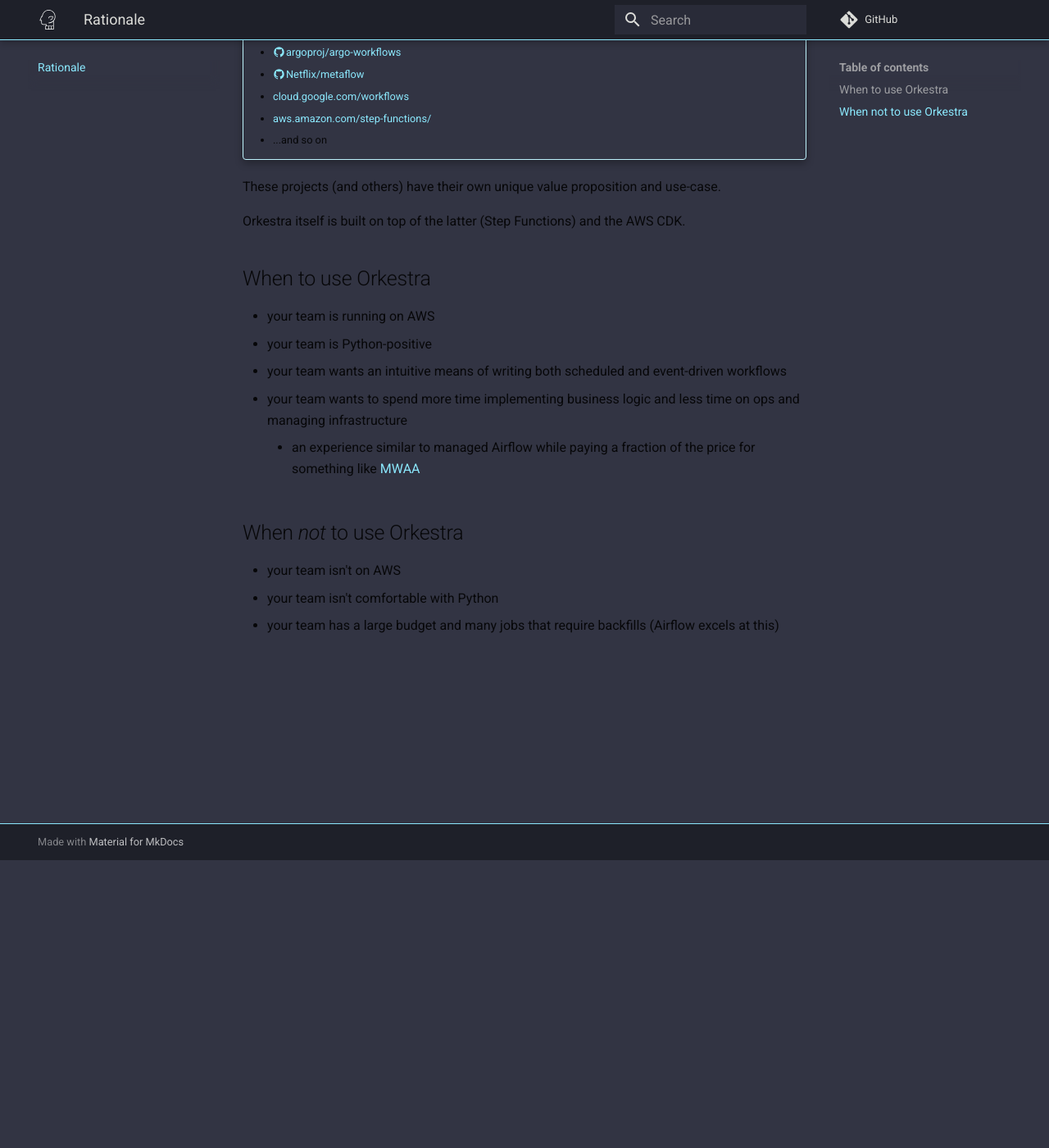
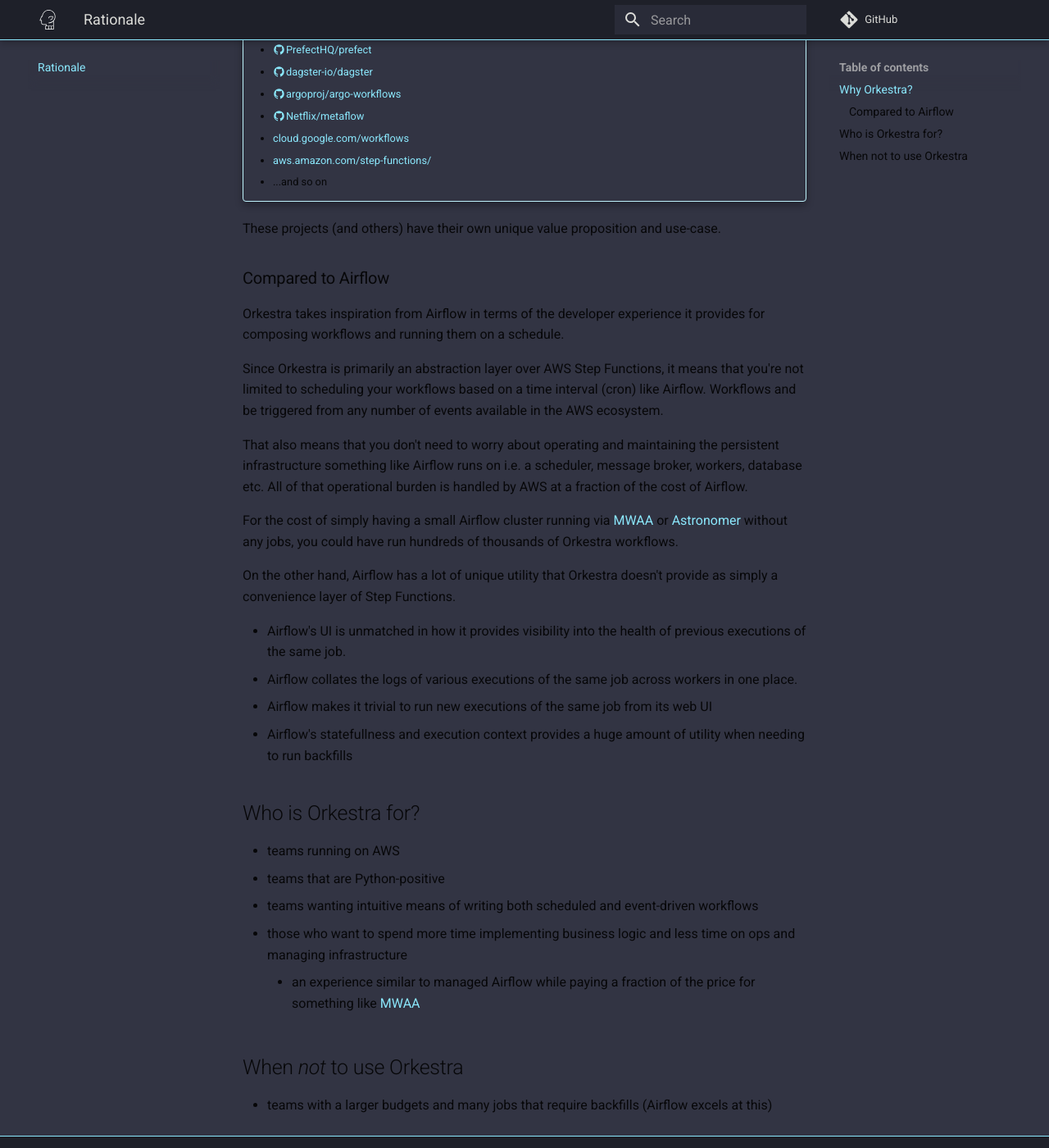
Before and after one commit to knowsuchagency/orkestra, an MkDocs documentation site: the page built from docs/rationale.md, in a window 1280 px wide and 1400 px high, scrolled down 351 px. Shown: the whole window at 82% size. Built offline with MkDocs 1.6.1 and Material for MkDocs 9.7.7, drawn with Linux system fonts in a browser that asks for light colours; comment, search, counter and statistics services are not loaded.

Commit message:
improve the value proposition

```diff
--- a/docs/rationale.md
+++ b/docs/rationale.md
@@ -1,4 +1,4 @@
-# Why Orkestra?
+## Why Orkestra?
 
 There are a wide array of workflow orchestration tools to choose from.
 
@@ -15,19 +15,37 @@
 
 These projects (and others) have their own unique value proposition and use-case.
 
-Orkestra itself is built on top of the latter (Step Functions) and the AWS CDK.
+### Compared to Airflow
 
-## When to use Orkestra
+Orkestra takes inspiration from Airflow in terms of the developer experience it provides for composing workflows
+and running them on a schedule.
 
-* your team is running on AWS
-* your team is Python-positive
-* your team wants an intuitive means of writing both scheduled and event-driven workflows
-* your team wants to spend more time implementing business logic and less time on ops and managing infrastructure
+Since Orkestra is primarily an abstraction layer over AWS Step Functions, it means that you're not limited to scheduling
+your workflows based on a time interval (cron) like Airflow. Workflows and be triggered from any number of events available in the AWS ecosystem.
+
+That also means that you don't need to worry about operating and maintaining the persistent infrastructure something
+like Airflow runs on i.e. a scheduler, message broker, workers, database etc. All of that operational burden is handled
+by AWS at a fraction of the cost of Airflow.
+
+For the cost of simply having a small Airflow cluster running via [MWAA](https://docs.aws.amazon.com/mwaa/latest/userguide/what-is-mwaa.html)
+or [Astronomer](https://www.astronomer.io) without any jobs, you could have run hundreds of thousands of Orkestra workflows.
+
+On the other hand, Airflow has a lot of unique utility that Orkestra doesn't provide as simply a convenience layer of Step Functions.
+
+* Airflow's UI is unmatched in how it provides visibility into the health of previous executions of the same job.
+* Airflow collates the logs of various executions of the same job across workers in one place.
+* Airflow makes it trivial to run new executions of the same job from its web UI
+* Airflow's statefullness and execution context provides a huge amount of utility when needing to run backfills
+
+## Who is Orkestra for?
+
+* teams running on AWS
+* teams that are Python-positive
+* teams wanting intuitive means of writing both scheduled and event-driven workflows
+* those who want to spend more time implementing business logic and less time on ops and managing infrastructure
     * an experience similar to managed Airflow while paying a fraction of the price for something like
       [MWAA](https://docs.aws.amazon.com/mwaa/latest/userguide/what-is-mwaa.html)
 
 ## When *not* to use Orkestra
 
-* your team isn't on AWS
-* your team isn't comfortable with Python
-* your team has a large budget and many jobs that require backfills (Airflow excels at this)
+* teams with a larger budgets and many jobs that require backfills (Airflow excels at this)
```
Also changed, not shown: docs/examples/cdk_orchestration.md (+1 -1 lines), docs/examples/map_jobs.md (+1 -1 lines), docs/examples/rest.md (+4 -2 lines), docs/examples/single_lambda.md (+1 -1 lines), docs/index.md (+21 -10 lines).
